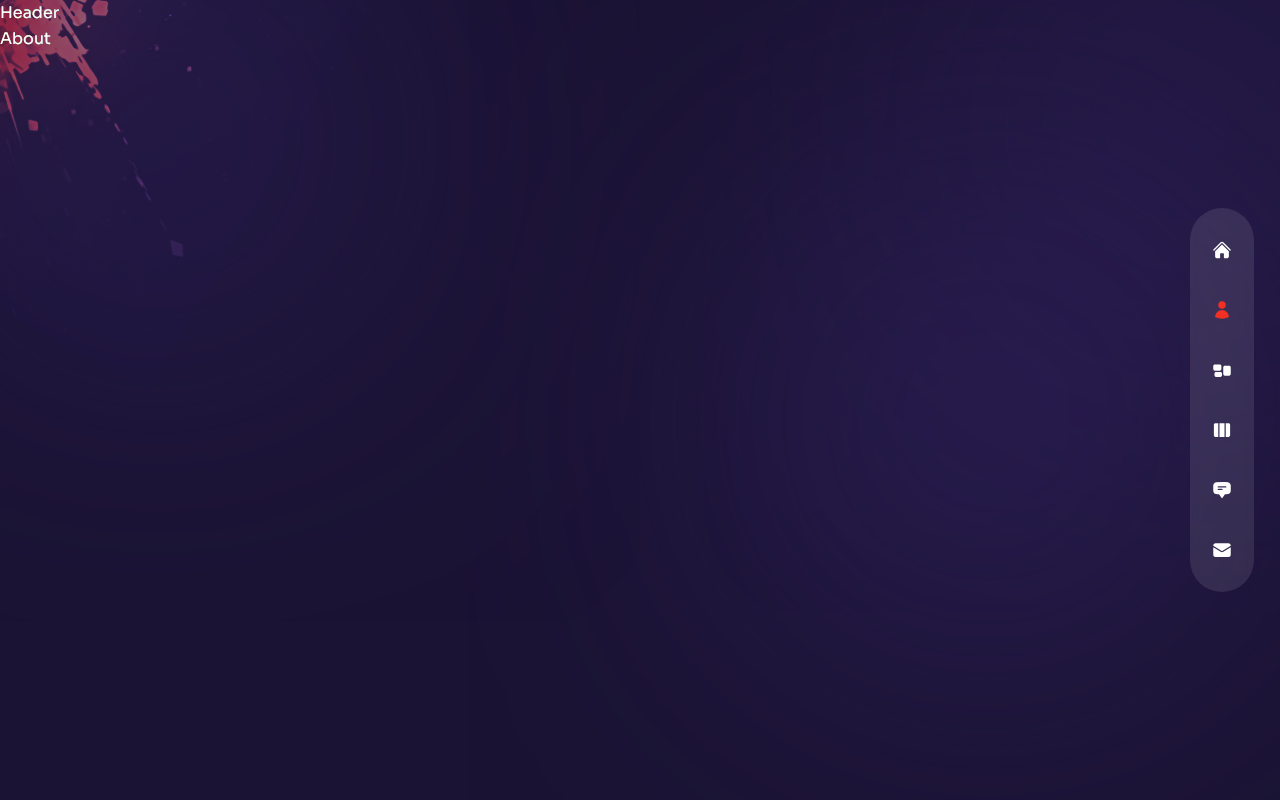
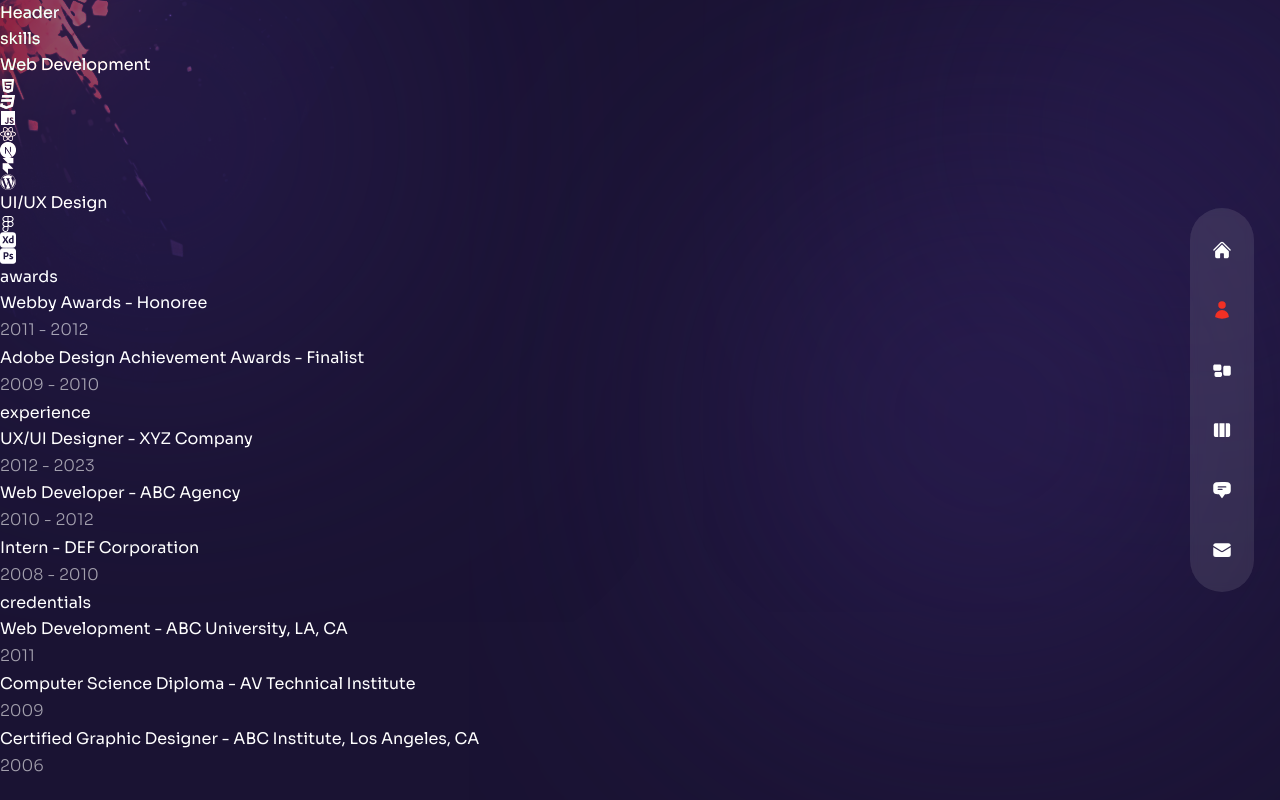
Before and after one commit to ayshanjb25/motion-portfolio, a Next.js app: page /about in a window 1280 px wide. Built offline with nearby package versions, Linux system fonts and the light colour scheme.

Commit message:
layouut and navbar

```diff
--- a/pages/about/index.js
+++ b/pages/about/index.js
@@ -89,7 +89,27 @@ const aboutData = [
 ];
 
 const About = () => {
-  return <div>About</div>;
+  return (<div>
+    {aboutData.map((section, sectionIndex) => (
+      <div key={sectionIndex}>
+        <h2>{section.title}</h2>
+        {section.info.map((infoItem, infoIndex) => (
+          <div key={infoIndex}>
+            <h3>{infoItem.title}</h3>
+            {infoItem.icons ? (
+              <div>
+                {infoItem.icons.map((icon, iconIndex) => (
+                  <span key={iconIndex}>{icon}</span>
+                ))}
+              </div>
+            ) : (
+              <p>{infoItem.stage}</p>
+            )}
+          </div>
+        ))}
+      </div>
+    ))}
+  </div>);
 };
 
 export default About;
```
